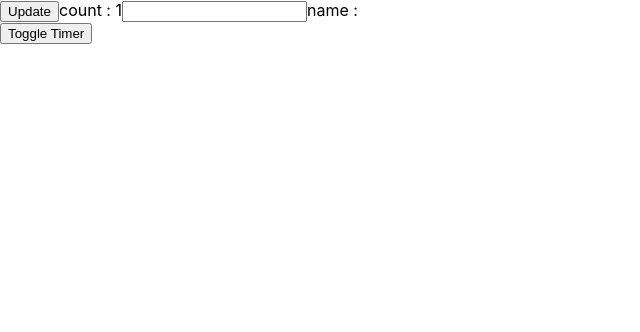
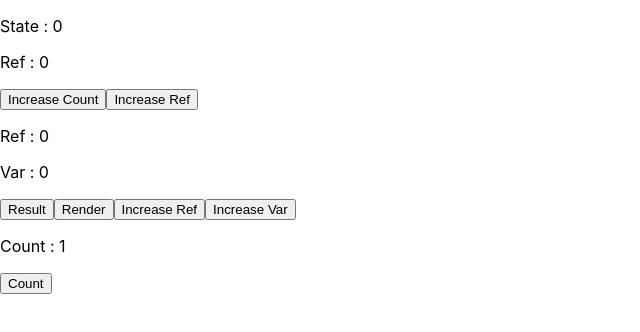
Before and after one commit to noranlenna/react-practice, a React (Create React App) app: page / in a window 1280 px wide. Shown: the top 332 px of the page, without its empty margins (0-640 px from the left). Built offline with nearby package versions, Linux system fonts and the light colour scheme.

Commit message:
Byulcoding React Hooks - UseRef Part One

```diff
--- a/src/App.js
+++ b/src/App.js
@@ -1,11 +1,10 @@
-import ByulHooksUseEffect from "./component/byulcoding/hooks/useeffect/Byul-Hooks-UseEffect";
+import ByulHooksUseRefPartOne from "./component/byulcoding/hooks/userefpartone/Byul-Hooks-UseRefPartOne";
 
 function App() {
   return (
     <div className="App">
       <div className="react-practice">
-        <ByulHooksUseEffect></ByulHooksUseEffect>
-
+        <ByulHooksUseRefPartOne></ByulHooksUseRefPartOne>
       </div>
     </div>
   );
--- a/src/component/byulcoding/hooks/useeffect/Byul-Hooks-UseEffect-Two.jsx
+++ b/src/component/byulcoding/hooks/useeffect/Byul-Hooks-UseEffect-Two.jsx
@@ -1,7 +1,7 @@
 import React, {useEffect, useState} from 'react';
 import Timer from "./component/Timer";
 
-function ByulHooksUseEffectOne(props) {
+function ByulHooksUseEffectTwo(props) {
 	const [showTimer,setShowTimer] = useState(false);
 	return (
 		<div>
@@ -11,4 +11,4 @@ function ByulHooksUseEffectOne(props) {
 	);
 }
 
-export default ByulHooksUseEffectOne;
+export default ByulHooksUseEffectTwo;
--- /dev/null
+++ b/src/component/byulcoding/hooks/userefpartone/Byul-Hooks-UseRefPartOne-One.jsx
@@ -0,0 +1,34 @@
+import React, { useState, useRef } from "react";
+
+function ByulHooksUseRefPartOneOne(props) {
+  const [count, setCount] = useState(0);
+  const countRef = useRef(0);
+
+  console.log("Rendering...");
+  console.log(countRef); // 값을 접근하고 싶을땐, xxx.current
+
+  const increaseCountState = () => {
+    setCount(count + 1);
+  };
+  // ref는 실행시키면 렌더링이 되지 않음.
+  // ref의 장점 : 매번 바뀔때마다 렌더링이 되면 성능이 안좋아지므로 컴포넌트 내에 자주 바뀌는 값에 사용하면 좋다.
+  const increaseCountRef = () => {
+    countRef.current = countRef.current + 1;
+    console.log(`Ref : ${countRef.current}`);
+  };
+
+  return (
+    <div>
+      <p>State : {count}</p>
+      <p>Ref : {countRef.current}</p>
+      <button type="button" onClick={increaseCountState}>
+        Increase Count
+      </button>
+      <button type="button" onClick={increaseCountRef}>
+        Increase Ref
+      </button>
+    </div>
+  );
+}
+
+export default ByulHooksUseRefPartOneOne;
--- /dev/null
+++ b/src/component/byulcoding/hooks/userefpartone/Byul-Hooks-UseRefPartOne-Three.jsx
@@ -0,0 +1,34 @@
+import React, { useState, useRef, useEffect } from "react";
+
+function ByulHooksUseRefPartOneThree(props) {
+  const [count, setCount] = useState(1);
+  const renderCount = useRef(1);
+
+  // 무한 루프...
+  // const [renderCount, setRenderCount] = useState(1);
+  // useEffect(()=>{
+  //   console.log('Rendering...')
+  //   setRenderCount(renderCount + 1)
+  // })
+
+  useEffect(() => {
+    renderCount.current = renderCount.current + 1;
+    console.log(`Render Count : ${renderCount.current}`);
+  });
+
+  return (
+    <div>
+      <p>Count : {count}</p>
+      <button
+        type="button"
+        onClick={() => {
+          setCount(count + 1);
+        }}
+      >
+        Count
+      </button>
+    </div>
+  );
+}
+
+export default ByulHooksUseRefPartOneThree;
--- /dev/null
+++ b/src/component/byulcoding/hooks/userefpartone/Byul-Hooks-UseRefPartOne-Two.jsx
@@ -0,0 +1,51 @@
+import React, {useState, useRef} from 'react';
+
+function ByulHooksUseRefPartOneTwo(props) {
+  const [renderer, setRenderer] = useState(0);
+
+  const doRendering = () => {
+    setRenderer(renderer + 1);
+  };
+
+	// ref는 컴포넌트가 마운트와 상관없이 같은 값을 유지한다.
+  const countRef = useRef(0);
+	// 변수는 컴포넌트가 렌더링 되는 시점에 새롭게 초기화가 된다.
+  let countVar = 0;
+
+  const increaseRef = () => {
+    countRef.current = countRef.current + 1;
+    console.log(`ref : ${countRef.current}`);
+  };
+
+  const increaseVar = () => {
+    countVar = countVar + 1;
+    console.log(`var : ${countVar}`);
+  };
+
+	// 렌더를 하기 전에는 값을 유지하지만, 새로 렌더링이 되면 var는 0이 된다.
+  const printResults = () => {
+    console.log(`ref : ${countRef.current}, var : ${countVar}`);
+  };
+
+  return (
+    <div>
+      <p>Ref : {countRef.current}</p>
+      <p>Var : {countVar}</p>
+      <button type="button" onClick={printResults}>
+        Result
+      </button>
+      <button type="button" onClick={doRendering}>
+        Render
+      </button>
+      <button type="button" onClick={increaseRef}>
+        {" "}
+        Increase Ref
+      </button>
+      <button type="button" onClick={increaseVar}>
+        Increase Var
+      </button>
+    </div>
+  );
+}
+
+export default ByulHooksUseRefPartOneTwo;
--- /dev/null
+++ b/src/component/byulcoding/hooks/userefpartone/Byul-Hooks-UseRefPartOne.jsx
@@ -0,0 +1,16 @@
+import React from 'react';
+import ByulHooksUseRefPartOneOne from "./Byul-Hooks-UseRefPartOne-One";
+import ByulHooksUseRefPartOneTwo from "./Byul-Hooks-UseRefPartOne-Two";
+import ByulHooksUseRefPartOneThree from "./Byul-Hooks-UseRefPartOne-Three";
+
+function ByulHooksUseRefPartOne(props) {
+	return (
+		<div>
+			<ByulHooksUseRefPartOneOne></ByulHooksUseRefPartOneOne>
+			<ByulHooksUseRefPartOneTwo></ByulHooksUseRefPartOneTwo>
+			<ByulHooksUseRefPartOneThree></ByulHooksUseRefPartOneThree>
+		</div>
+	);
+}
+
+export default ByulHooksUseRefPartOne;
```
Also changed, not shown: src/component/byulcoding/hooks/readme.md, src/component/byulcoding/hooks/userefpartone/readme.md (added).
